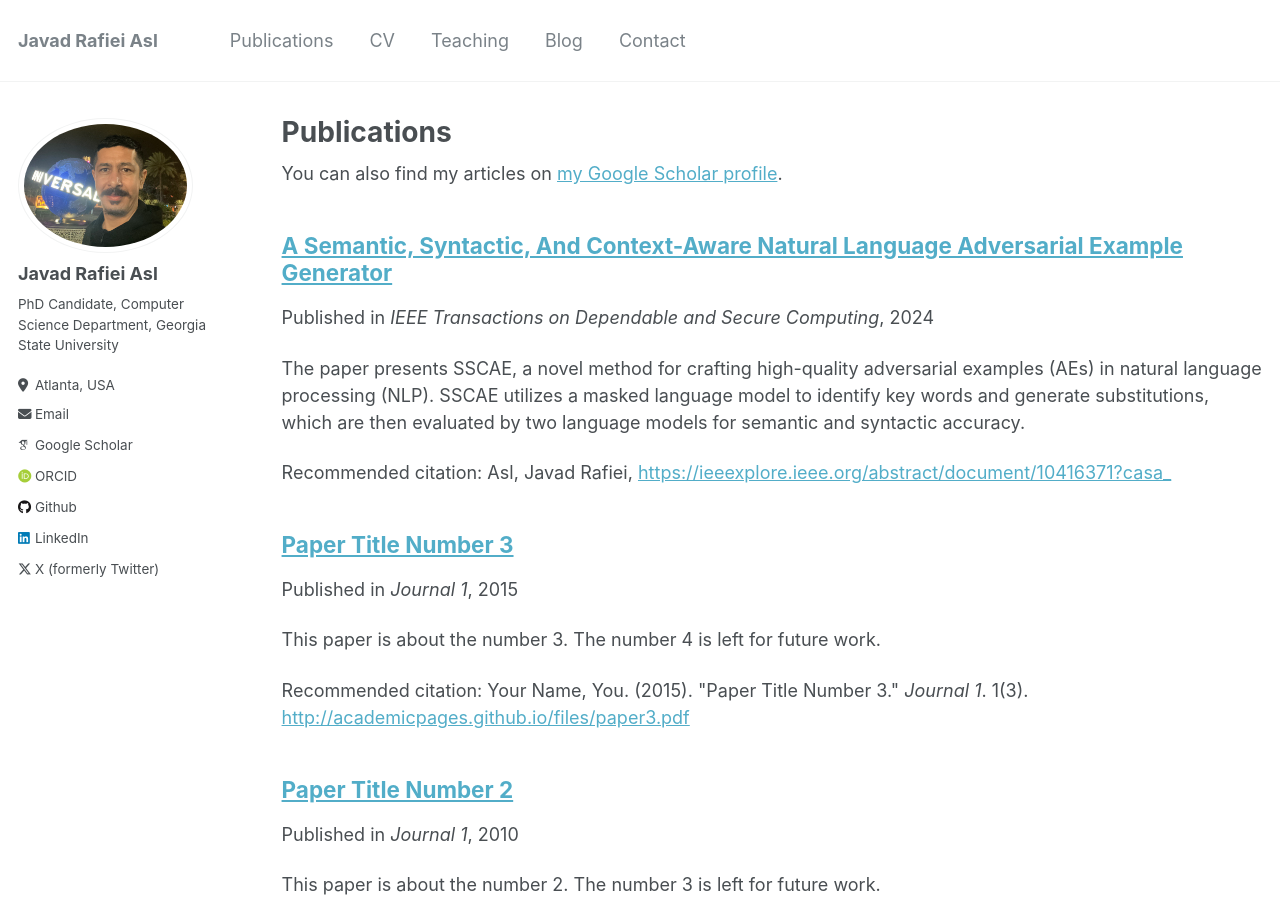
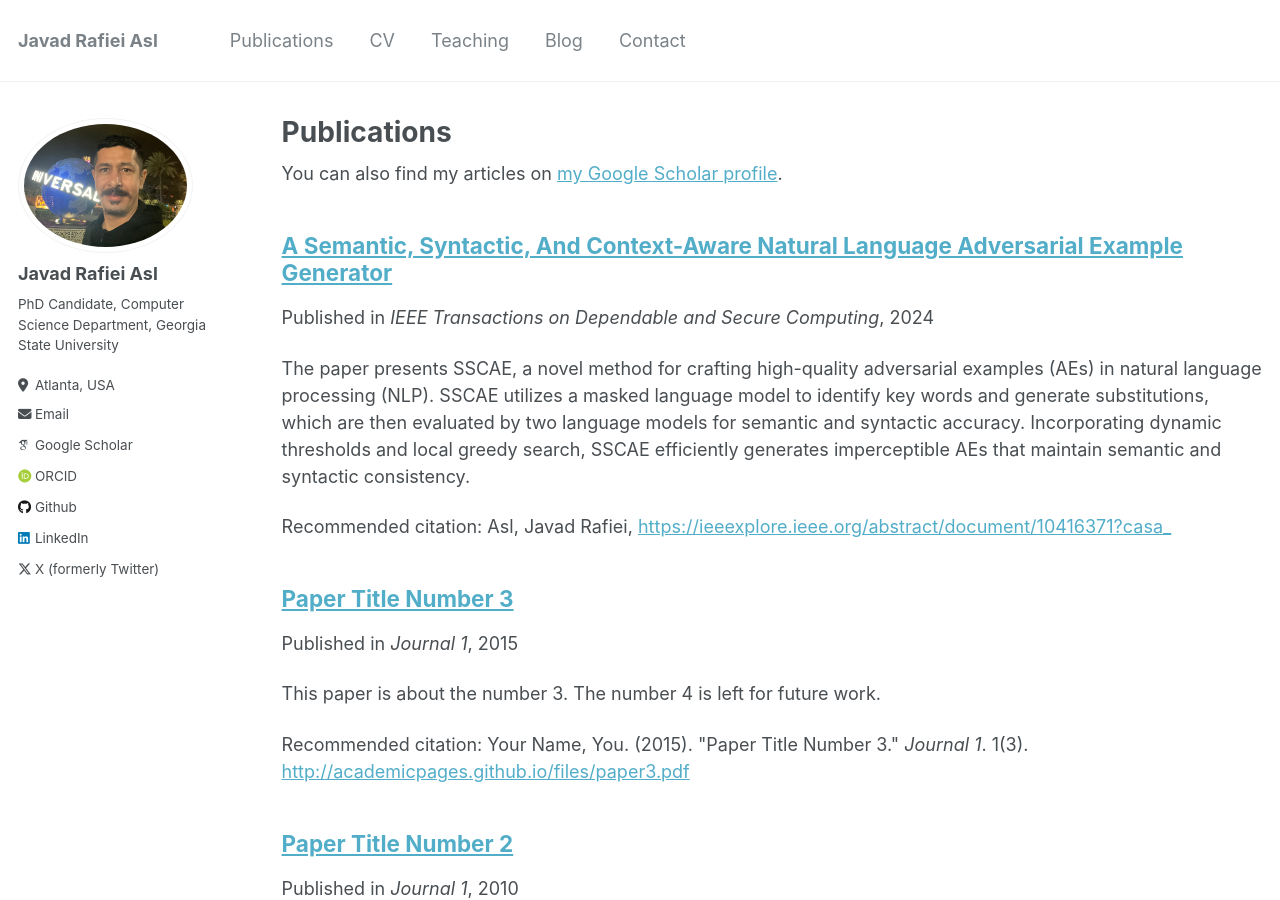
Before and after one commit to jasl1/jasl1.github.io, a Jekyll site: the page built from _pages/publications.md, in a window 1280 px wide and 900 px high. Built offline with Jekyll 4.4.1, drawn with Linux system fonts in a browser that asks for light colours; some web fonts are replaced.

Commit message:
Update 2024-02-17-paper-title-number-4.md

```diff
--- a/_publications/2024-02-17-paper-title-number-4.md
+++ b/_publications/2024-02-17-paper-title-number-4.md
@@ -2,7 +2,7 @@
 title: "A Semantic, Syntactic, And Context-Aware Natural Language Adversarial Example Generator"
 collection: publications
 permalink: /publication/2024-02-17-paper-title-number-4
-excerpt: 'The paper presents SSCAE, a novel method for crafting high-quality adversarial examples (AEs) in natural language processing (NLP). SSCAE utilizes a masked language model to identify key words and generate substitutions, which are then evaluated by two language models for semantic and syntactic accuracy.'
+excerpt: 'The paper presents SSCAE, a novel method for crafting high-quality adversarial examples (AEs) in natural language processing (NLP). SSCAE utilizes a masked language model to identify key words and generate substitutions, which are then evaluated by two language models for semantic and syntactic accuracy. Incorporating dynamic thresholds and local greedy search, SSCAE efficiently generates imperceptible AEs that maintain semantic and syntactic consistency.'
 date: 2024-01-17
 venue: 'IEEE Transactions on Dependable and Secure Computing'
 paperurl: 'https://ieeexplore.ieee.org/abstract/document/10416371?casa_'
```
